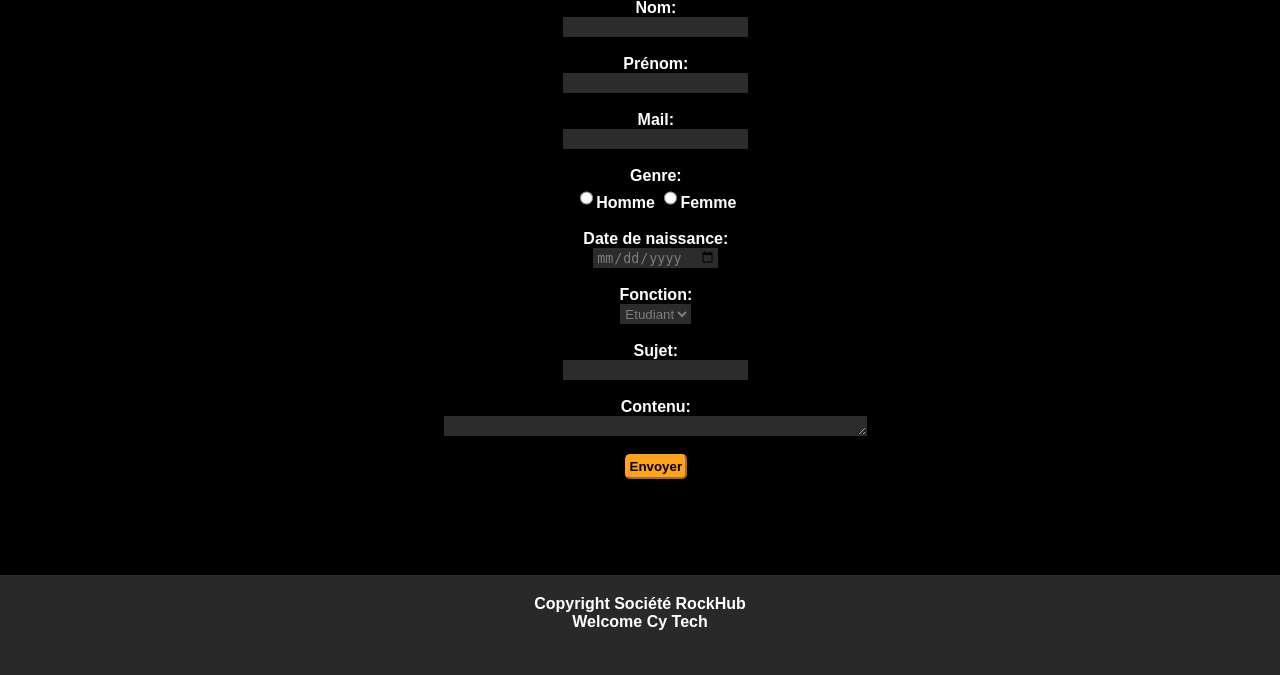
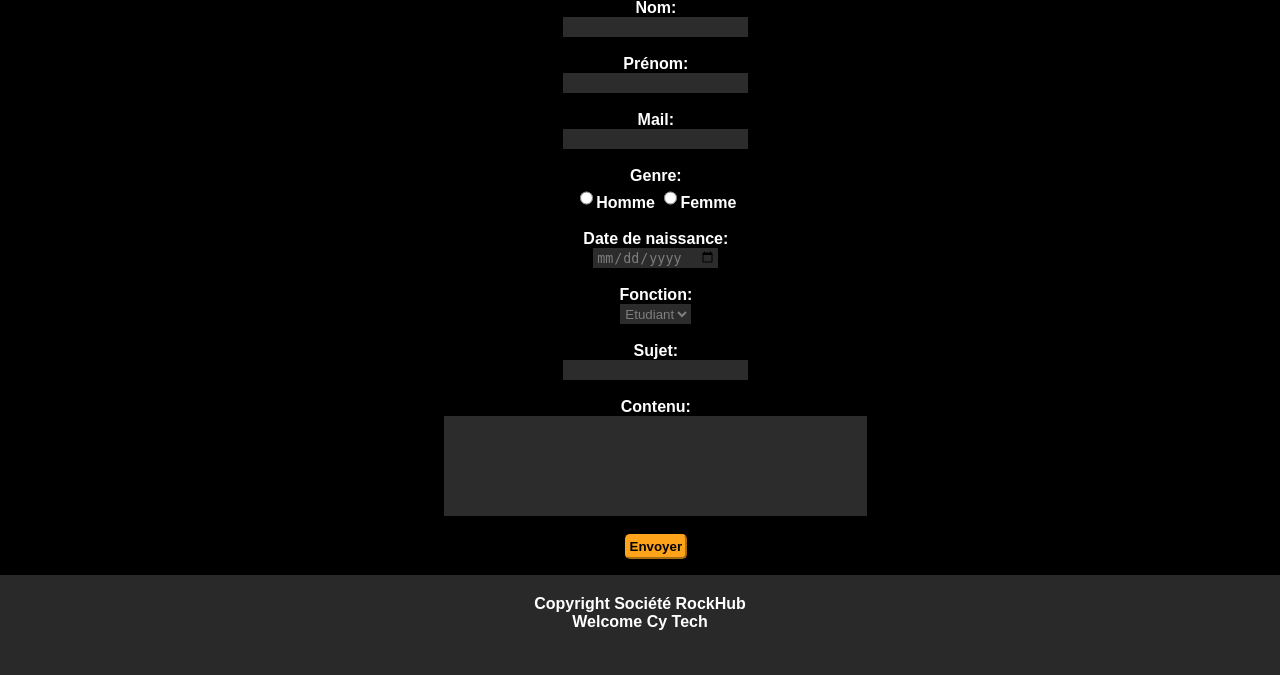
Before and after one commit to blj64/DEVWEB_ING1, a PHP site: page /src/contact.html in a window 1280 px wide. Shown: the part 399-1074 px from the top of the page. Run offline with PHP 8.4, Linux system fonts and the light colour scheme.

Commit message:
4+contact

```diff
--- a/css/index.css
+++ b/css/index.css
@@ -68,6 +68,16 @@ h1 {
     outline: none;
     border-color: transparent;
 }
+
+.input-area {
+    background-color: rgba(63, 63, 63, 0.697);
+    height: 100px;
+    resize: none;
+    color: rgb(127, 126, 126);
+    outline: none;
+    border-color: transparent;
+}
+
 #search-bar {
     margin-top: auto;
     margin-bottom: auto;
--- a/src/contact.html
+++ b/src/contact.html
@@ -66,7 +66,7 @@
                     <input type="text" id="objet" class="input-bar" name="nom"><br><br>
 
                     <b><label for="message">Contenu:</label></b><br>
-                    <textarea type="text" cols="50" rows="5" id="message" class="input-bar" name="message"></textarea><br><br>
+                    <textarea type="text" cols="50" id="objet" class="input-area"></textarea><br><br>
 
                     <input type="submit" class="orange-button" value="Envoyer">
                 </form>
```
